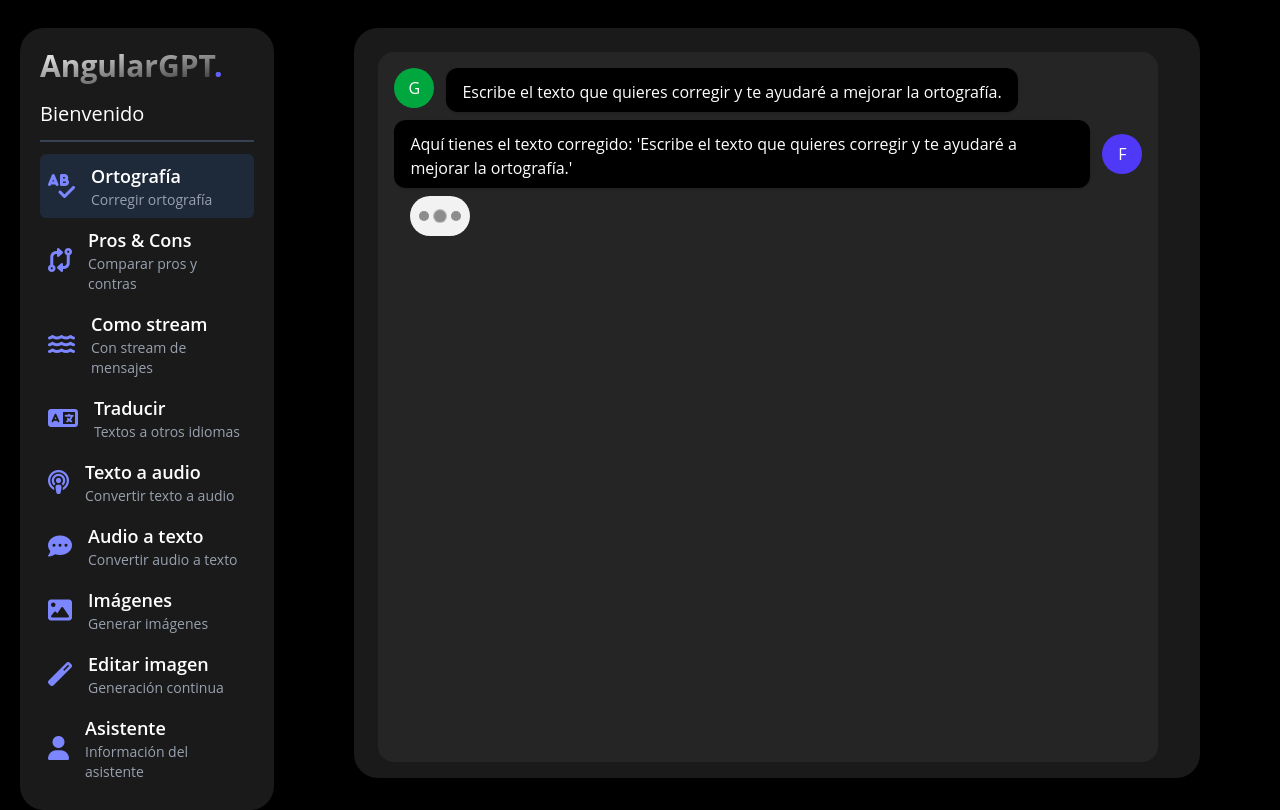
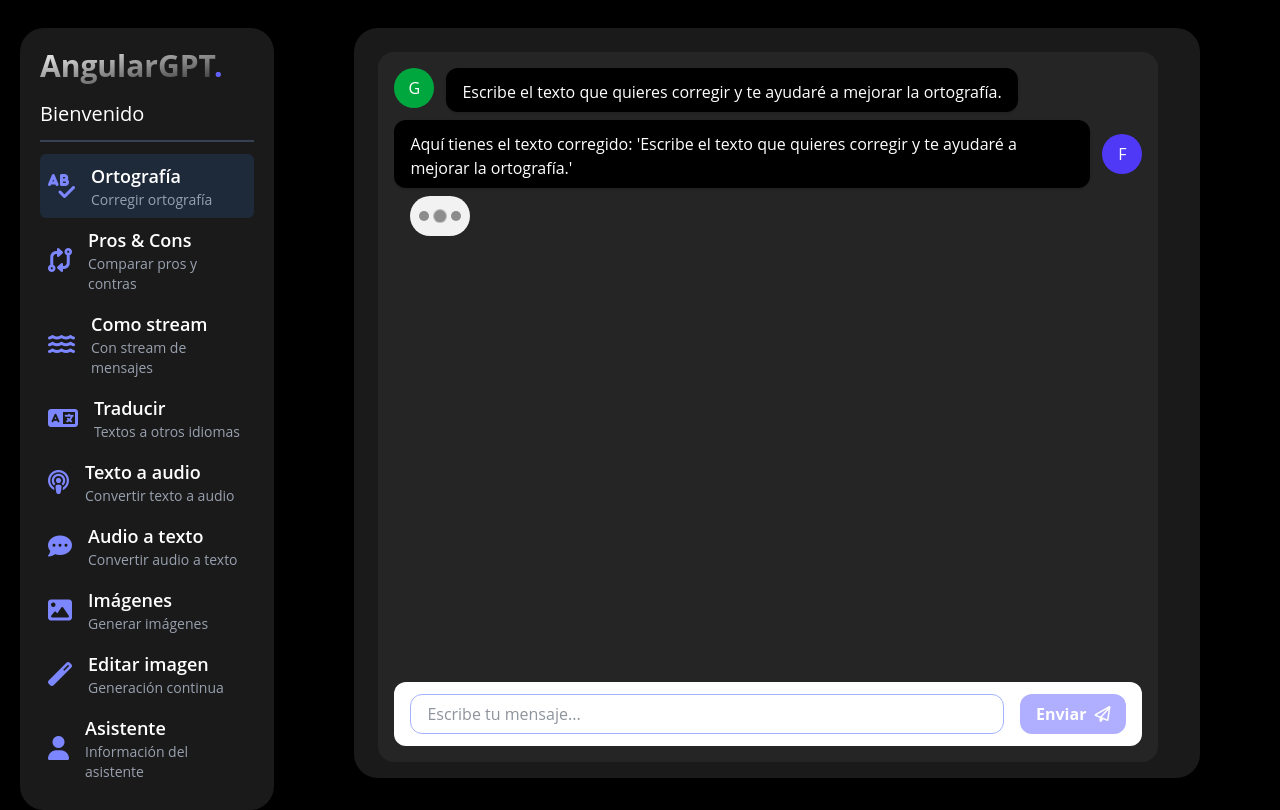
Before and after one commit to Tirano61/Angular-Gpt, an Angular app: page /orthography in a window 1280 px wide. Built offline with nearby package versions, Linux system fonts and the light colour scheme.

Commit message:
Text Box y envio recepcion del formulario

```diff
--- /dev/null
+++ b/src/app/presentation/components/text-boxes/textMessageBox/textMessageBox.component.html
@@ -0,0 +1,27 @@
+<form
+  [formGroup]="messageForm"
+  (ngSubmit)="handleSubmit()"
+  class="flex flex-row items-center h-16 rounded-xl bg-white w-full px-4">
+
+  <div class="flex-grow">
+    <div class="relative w-full">
+      <input type="text" autofocus
+        class="w-full flex  border rounded-xl text-gray-800 focus:outline-none focus:border-indigo-300 pl-4 h-10"
+        [placeholder]="placeHolder"
+        formControlName="prompt"
+        [autocomplete]="desableCorrections ? 'on' : 'off'"
+        [spellcheck]="desableCorrections ? 'on' : 'off'"
+        />
+    </div>
+  </div>
+  <div class="ml-4">
+    <button
+      class="btn-primary"
+      type="submit"
+      [disabled]="messageForm.invalid"
+    >
+      <span class="mr-2">Enviar</span>
+      <i class="fa-regular fa-paper-plane"></i>
+    </button>
+  </div>
+</form>
--- /dev/null
+++ b/src/app/presentation/components/text-boxes/textMessageBox/textMessageBox.component.ts
@@ -0,0 +1,36 @@
+import { CommonModule } from '@angular/common';
+import { ChangeDetectionStrategy, Component, EventEmitter, inject, Input, input, Output } from '@angular/core';
+import { FormBuilder, ReactiveFormsModule, Validators } from '@angular/forms';
+
+@Component({
+  selector: 'app-text-message-box',
+  standalone: true,
+  imports: [
+    CommonModule,
+    ReactiveFormsModule,
+  ],
+  templateUrl: './textMessageBox.component.html',
+  changeDetection: ChangeDetectionStrategy.OnPush,
+})
+export class TextMessageBoxComponent {
+
+  @Input() placeHolder: string = '';
+  @Input() desableCorrections: boolean = false;
+
+  @Output() onMessage = new EventEmitter<string>();
+
+  public fb = inject(FormBuilder);
+  public messageForm = this.fb.group({
+    prompt: [ '', Validators.required ]
+  });
+
+  handleSubmit() {
+    if (this.messageForm.invalid) return;
+    const { prompt } = this.messageForm.value;
+    console.log('handleSubmit', prompt);
+    this.onMessage.emit(prompt ?? '');
+    this.messageForm.reset();
+
+  }
+
+}
--- a/src/app/presentation/pages/orthographyPage/orthographyPage.component.html
+++ b/src/app/presentation/pages/orthographyPage/orthographyPage.component.html
@@ -12,4 +12,8 @@
 		</div>
 	</div>
 	<!-- MessageBox -->
+	 <app-text-message-box
+	 	[placeHolder]="'Escribe tu mensaje...'"
+		(onMessage)="handleMessage($event)"
+	 />
 </div>
--- a/src/app/presentation/pages/orthographyPage/orthographyPage.component.ts
+++ b/src/app/presentation/pages/orthographyPage/orthographyPage.component.ts
@@ -2,6 +2,7 @@ import { CommonModule } from '@angular/common';
 import { ChangeDetectionStrategy, Component } from '@angular/core';
 import { ChatMessageComponent } from '@components/chats-bubbles/chatMessage/chatMessage.component';
 import { MyMessageComponent } from '@components/chats-bubbles/myMessage/myMessage.component';
+import { TextMessageBoxComponent } from '@components/text-boxes/textMessageBox/textMessageBox.component';
 import { TypingLoaderComponent } from '@components/typingLoader/typingLoader.component';
 
 
@@ -13,8 +14,13 @@ import { TypingLoaderComponent } from '@components/typingLoader/typingLoader.com
     ChatMessageComponent,
     MyMessageComponent,
     TypingLoaderComponent,
+    TextMessageBoxComponent,
   ],
   templateUrl: './orthographyPage.component.html',
   changeDetection: ChangeDetectionStrategy.OnPush,
 })
-export default class OrthographyPageComponent { }
+export default class OrthographyPageComponent {
+  handleMessage(prompt: string) {
+    console.log('Received message:', prompt);
+  }
+ }
```
